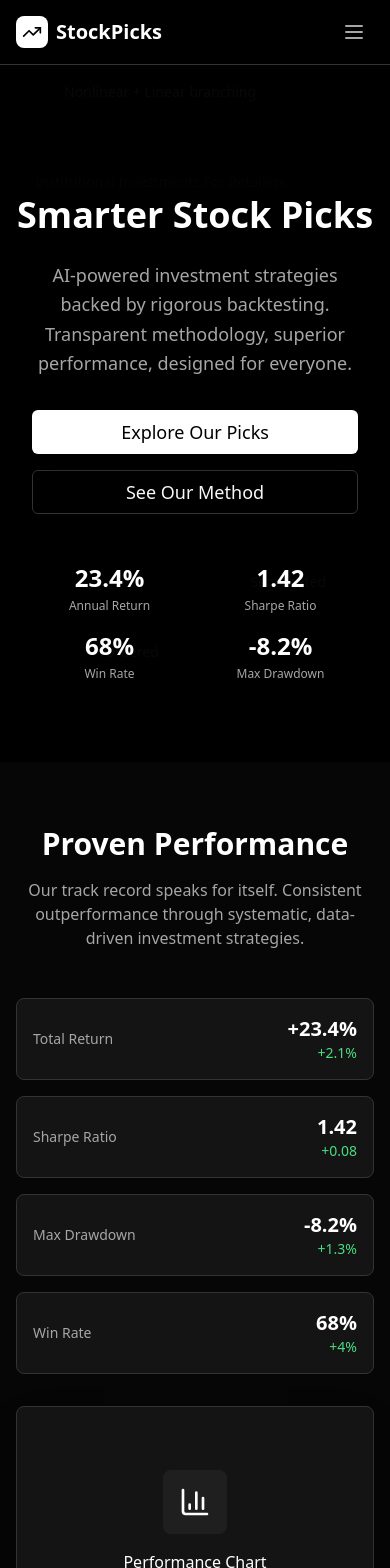
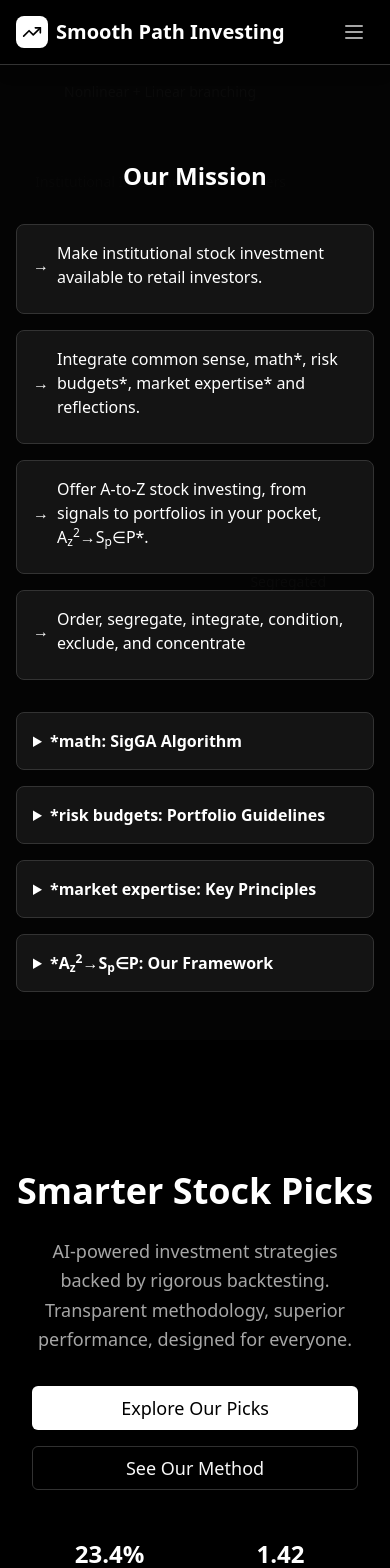
Before and after one commit to smooth-path-investing/SPI-Frontend, a React (Vite) app: page / in a window 390 px wide. Shown: the top 1568 px of the page. Built offline with nearby package versions, Linux system fonts and the light colour scheme.

Commit message:
Update landing page content

```diff
--- a/src/components/layout/Navigation.tsx
+++ b/src/components/layout/Navigation.tsx
@@ -77,7 +77,7 @@ export const Navigation: React.FC = () => {
               <div className="w-8 h-8 bg-primary rounded-lg flex items-center justify-center">
                 <TrendingUp className="w-5 h-5 text-primary-foreground" />
               </div>
-              <span className="text-foreground font-bold text-xl">StockPicks</span>
+              <span className="text-foreground font-bold text-xl">Smooth Path Investing</span>
             </Link>
 
             {/* Desktop Navigation */}
--- a/src/components/ui/auth-modal.tsx
+++ b/src/components/ui/auth-modal.tsx
@@ -46,7 +46,7 @@ export const AuthModal: React.FC<AuthModalProps> = ({
     <Dialog open={isOpen} onOpenChange={onClose}>
       <DialogContent className="sm:max-w-md">
         <DialogHeader>
-          <DialogTitle>Welcome to StockPicks</DialogTitle>
+          <DialogTitle>Welcome to Smooth Path Investing</DialogTitle>
         </DialogHeader>
 
         <Tabs defaultValue="login" className="w-full">
--- a/src/components/ui/stock-graph-placeholder.tsx
+++ b/src/components/ui/stock-graph-placeholder.tsx
@@ -20,7 +20,7 @@ export const StockGraphPlaceholder: React.FC<StockGraphPlaceholderProps> = ({
           <BarChart3 className="w-8 h-8 text-foreground" />
         </div>
         <p className="text-foreground font-medium">
-          {ticker ? `${ticker} Chart` : 'Performance Chart'}
+          {ticker ? `${ticker} Analysis` : 'Smooth Path Logo'}
         </p>
         <p className="text-muted-foreground text-sm mt-1">Coming Soon</p>
       </div>
--- a/src/pages/About.tsx
+++ b/src/pages/About.tsx
@@ -24,7 +24,7 @@ export const About: React.FC = () => {
       <div className="max-w-6xl mx-auto px-4 sm:px-6 lg:px-8 py-20">
         <div className="text-center mb-16">
           <h1 className="text-5xl font-bold mb-6 text-foreground">
-            About StockPicks
+            About Smooth Path Investing
           </h1>
           <p className="text-xl text-muted-foreground max-w-3xl mx-auto">
             We're revolutionizing investment research with transparent, data-driven stock analysis
@@ -243,7 +243,7 @@ export const About: React.FC = () => {
                 that prioritized marketing over methodology, complexity over clarity.
               </p>
               <p className="text-lg text-muted-foreground leading-relaxed">
-                StockPicks was born from a simple idea: what if investment research could be both
+                Smooth Path Investing was born from a simple idea: what if investment research could be both
                 sophisticated and accessible? What if transparency wasn't just a buzzword, but the
                 foundation of everything we do?
               </p>
@@ -298,15 +298,15 @@ export const About: React.FC = () => {
             <div className="grid md:grid-cols-3 gap-8 text-center">
               <div>
                 <h3 className="font-semibold text-foreground mb-2">General Inquiries</h3>
-                <p className="text-muted-foreground">hello@stockpicks.ai</p>
+                <p className="text-muted-foreground">hello@smoothpathinvesting.com</p>
               </div>
               <div>
                 <h3 className="font-semibold text-foreground mb-2">Research Team</h3>
-                <p className="text-muted-foreground">research@stockpicks.ai</p>
+                <p className="text-muted-foreground">research@smoothpathinvesting.com</p>
               </div>
               <div>
                 <h3 className="font-semibold text-foreground mb-2">Partnerships</h3>
-                <p className="text-muted-foreground">partners@stockpicks.ai</p>
+                <p className="text-muted-foreground">partners@smoothpathinvesting.com</p>
               </div>
             </div>
           </div>
--- a/src/pages/Home.tsx
+++ b/src/pages/Home.tsx
@@ -12,6 +12,76 @@ export const Home: React.FC = () => {
     <div className="min-h-screen bg-background text-foreground relative">
       {/* Animated Keywords Background */}
       <AnimatedKeywords />
+
+      {/* Mission Section - Fixed at top */}
+      <section className="relative pt-24 pb-12 px-4 sm:px-6 lg:px-8 bg-card/20 z-10">
+        <div className="max-w-4xl mx-auto">
+          <h2 className="text-2xl sm:text-3xl lg:text-4xl font-bold text-center mb-8">Our Mission</h2>
+          <div className="space-y-4">
+            <div className="bg-card p-4 sm:p-6 rounded-lg border border-border">
+              <div className="flex items-center mb-2">
+                <span className="text-primary mr-2">→</span>
+                <span className="text-foreground">Make institutional stock investment available to retail investors.</span>
+              </div>
+            </div>
+            <div className="bg-card p-4 sm:p-6 rounded-lg border border-border">
+              <div className="flex items-center mb-2">
+                <span className="text-primary mr-2">→</span>
+                <span className="text-foreground">Integrate common sense, math*, risk budgets*, market expertise* and reflections.</span>
+              </div>
+            </div>
+            <div className="bg-card p-4 sm:p-6 rounded-lg border border-border">
+              <div className="flex items-center mb-2">
+                <span className="text-primary mr-2">→</span>
+                <span className="text-foreground">Offer A-to-Z stock investing, from signals to portfolios in your pocket, A<sub>z</sub><sup>2</sup>→S<sub>p</sub>∈P*.</span>
+              </div>
+            </div>
+            <div className="bg-card p-4 sm:p-6 rounded-lg border border-border">
+              <div className="flex items-center mb-2">
+                <span className="text-primary mr-2">→</span>
+                <span className="text-foreground">Order, segregate, integrate, condition, exclude, and concentrate</span>
+              </div>
+            </div>
+          </div>
+
+          {/* Expandable Details */}
+          <div className="mt-8 space-y-4">
+            <details className="bg-card p-4 rounded-lg border border-border">
+              <summary className="cursor-pointer font-semibold text-foreground hover:text-primary transition-colors">*math: SigGA Algorithm</summary>
+              <div className="mt-3 text-sm text-muted-foreground">
+                <p>SigGA (Signature Genetic Algorithm) is a proprietary quantitative modeling framework developed entirely in-house by Ramy Sukarieh. It integrates advanced mathematical tools—including path signatures from rough path theory, genetic algorithms, biology-inspired evolutionary computation, for factor selection, and custom regression architectures—to identify predictive signals in financial time series.</p>
+              </div>
+            </details>
+
+            <details className="bg-card p-4 rounded-lg border border-border">
+              <summary className="cursor-pointer font-semibold text-foreground hover:text-primary transition-colors">*risk budgets: Portfolio Guidelines</summary>
+              <div className="mt-3 text-sm text-muted-foreground space-y-2">
+                <p><strong>Aggressive:</strong> 10-13 stocks, 8-10% each</p>
+                <p><strong>Moderate:</strong> 14-25 stocks, 4-5% each, 5-10% in S&P 500</p>
+                <p><strong>Conservative:</strong> 27-40 stocks, 2-3% each, 10-25% in market index</p>
+                <p>Our AI system RAs "the Sun God of Stocks" guides buy/sell decisions.</p>
+              </div>
+            </details>
+
+            <details className="bg-card p-4 rounded-lg border border-border">
+              <summary className="cursor-pointer font-semibold text-foreground hover:text-primary transition-colors">*market expertise: Key Principles</summary>
+              <div className="mt-3 text-sm text-muted-foreground space-y-1">
+                <p>• Sell only if returned ≥30% or 10-15% above S&P 500</p>
+                <p>• Never bet against the S&P 500 long-term</p>
+                <p>• Always buy when market drops significantly</p>
+                <p>• Best predictions ignore daily news</p>
+              </div>
+            </details>
+
+            <details className="bg-card p-4 rounded-lg border border-border">
+              <summary className="cursor-pointer font-semibold text-foreground hover:text-primary transition-colors">*A<sub>z</sub><sup>2</sup>→S<sub>p</sub>∈P: Our Framework</summary>
+              <div className="mt-3 text-sm text-muted-foreground">
+                <p>From A to Z, Squared: Complete investment pipeline from signal extraction to portfolio execution. Dynamic stock portfolios (S<sub>p</sub>) within an evolving space (P) of advanced investment strategies—all in your pocket.</p>
+              </div>
+            </details>
+          </div>
+        </div>
+      </section>
 
       {/* Hero Section - Mobile Optimized */}
       <section className="relative pt-32 pb-20 px-4 sm:px-6 lg:px-8 z-10">
@@ -185,7 +255,7 @@ export const Home: React.FC = () => {
       <section className="relative py-16 sm:py-24 lg:py-32 px-4 sm:px-6 lg:px-8 z-10">
         <div className="max-w-7xl mx-auto">
           <div className="text-center mb-12 sm:mb-16">
-            <h2 className="text-3xl sm:text-4xl lg:text-5xl font-bold mb-4 sm:mb-6">Why Choose StockPicks?</h2>
+            <h2 className="text-3xl sm:text-4xl lg:text-5xl font-bold mb-4 sm:mb-6">Why Choose Smooth Path Investing?</h2>
             <p className="text-base sm:text-lg lg:text-2xl text-muted-foreground max-w-4xl mx-auto px-2">
               We've addressed the pain points of traditional investment platforms to create something better.
             </p>
--- a/src/pages/Performance.tsx
+++ b/src/pages/Performance.tsx
@@ -79,7 +79,7 @@ export const Performance: React.FC = () => {
                 <thead>
                   <tr className="border-b border-border">
                     <th className="text-left py-3 px-4 font-semibold text-foreground">Year</th>
-                    <th className="text-right py-3 px-4 font-semibold text-foreground">StockPicks</th>
+                    <th className="text-right py-3 px-4 font-semibold text-foreground">Smooth Path</th>
                     <th className="text-right py-3 px-4 font-semibold text-foreground">S&P 500</th>
                     <th className="text-right py-3 px-4 font-semibold text-foreground">Outperformance</th>
                     <th className="text-right py-3 px-4 font-semibold text-foreground">Volatility</th>
```
